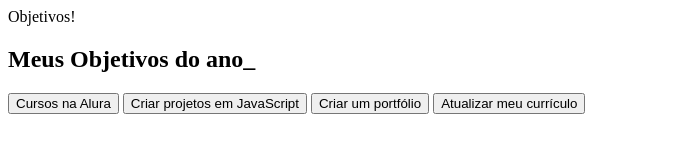
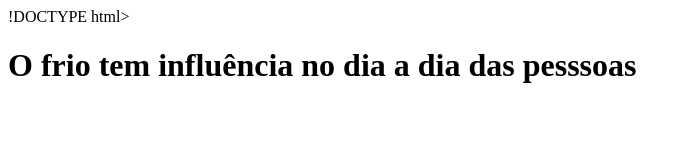
Before and after one commit to ellenlimaraquel/projeto-segundo-trimestre, a plain HTML site: page index.html in a window 1280 px wide. Shown: the whole page, without its empty margins (0-691 px from the left). Drawn offline with Linux system fonts and the light colour scheme.

Commit message:
Add files via upload

```diff
--- a/index.html
+++ b/index.html
@@ -1,27 +1,20 @@
-<!DOCTYPE html>
+!DOCTYPE html>
 <html lang="pt-br">
 <head>
-  <meta charset="UTF-8">
-  <meta name="viewport" content="width=device-width, initial-scale=1.0">
-  <title>Meus objetivos do ano</title>
+    <meta charset="UTF-8">
+    <meta name="viewport" content="width=device-width, initial-scale=1.0">
+    <link rel="stylesheet" href="style.css">
+    <title>O frio tem influência no dia a dia das pesssoas</title>
 </head>
 <body>
+    <div class="caixa-principal">
+        <h1>O frio tem influência no dia a dia das pesssoas</h1>
+        <div class="caixa-perguntas"></div>
+        <div class="caixa-alternativas"></div>
+        <div class="caixa-resultado"></div>
+            <p class="texto-resultado"></p>
+        </div>
+    </div>
 
 </body>
 </html>
-<body>
-    <section class="conteudo-principal">Objetivos!</section>
-</body>
-</html>
-<body>
-    <section class="conteudo-principal">
-      <h2 class="titulo-principal">Meus Objetivos do ano_</h2>
-      <div class="botoes">
-        <button class="botao">Cursos na Alura</button>
-        <button class="botao">Criar projetos em JavaScript</button>
-        <button class="botao">Criar um portfólio</button>
-        <button class="botao">Atualizar meu currículo</button>
-      </div>
-    </section>
-  </body>
-  </html>
--- a/style.css
+++ /dev/null
@@ -1,5 +0,0 @@
-:root{
-    --cor-de-fundo: #1E1E1E;
-    --verde: #bfff57;
-    --branco: #FFFFFF;
-    --botao-ativo: #1d175c;
```
